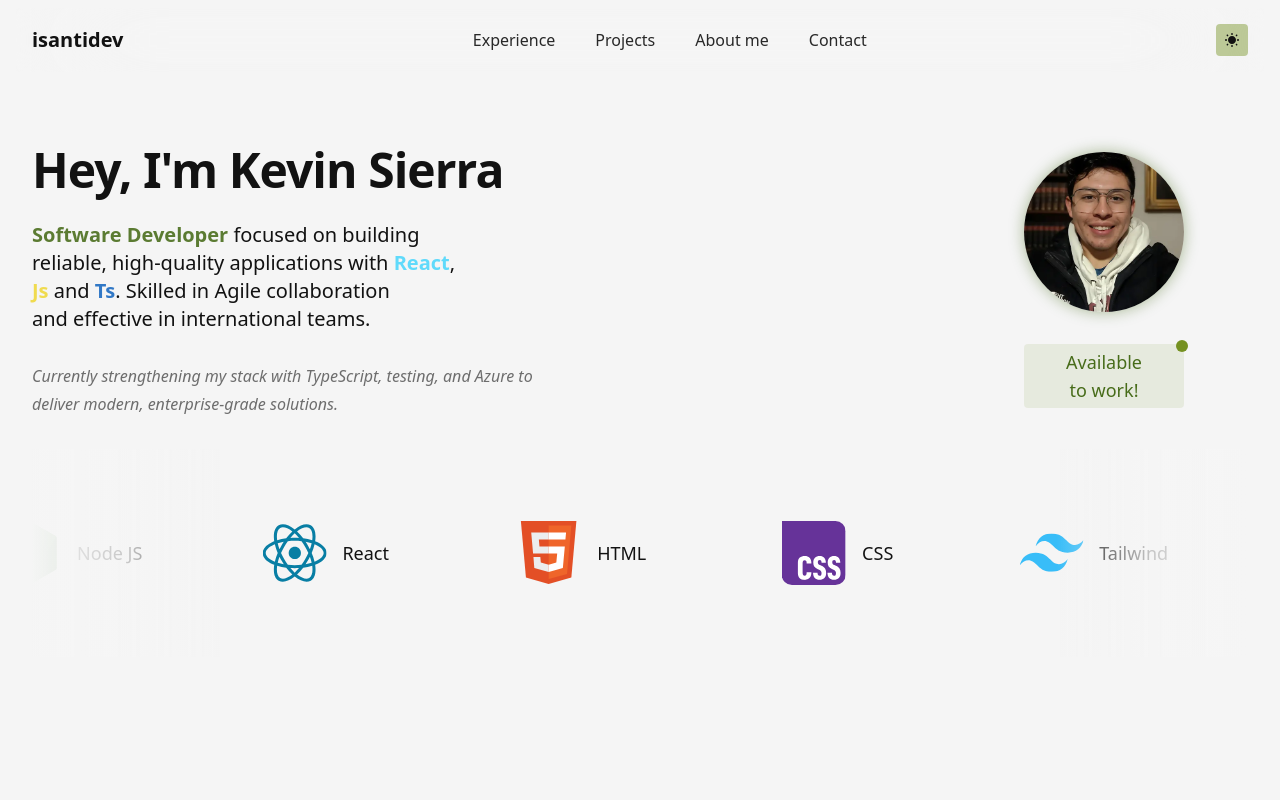
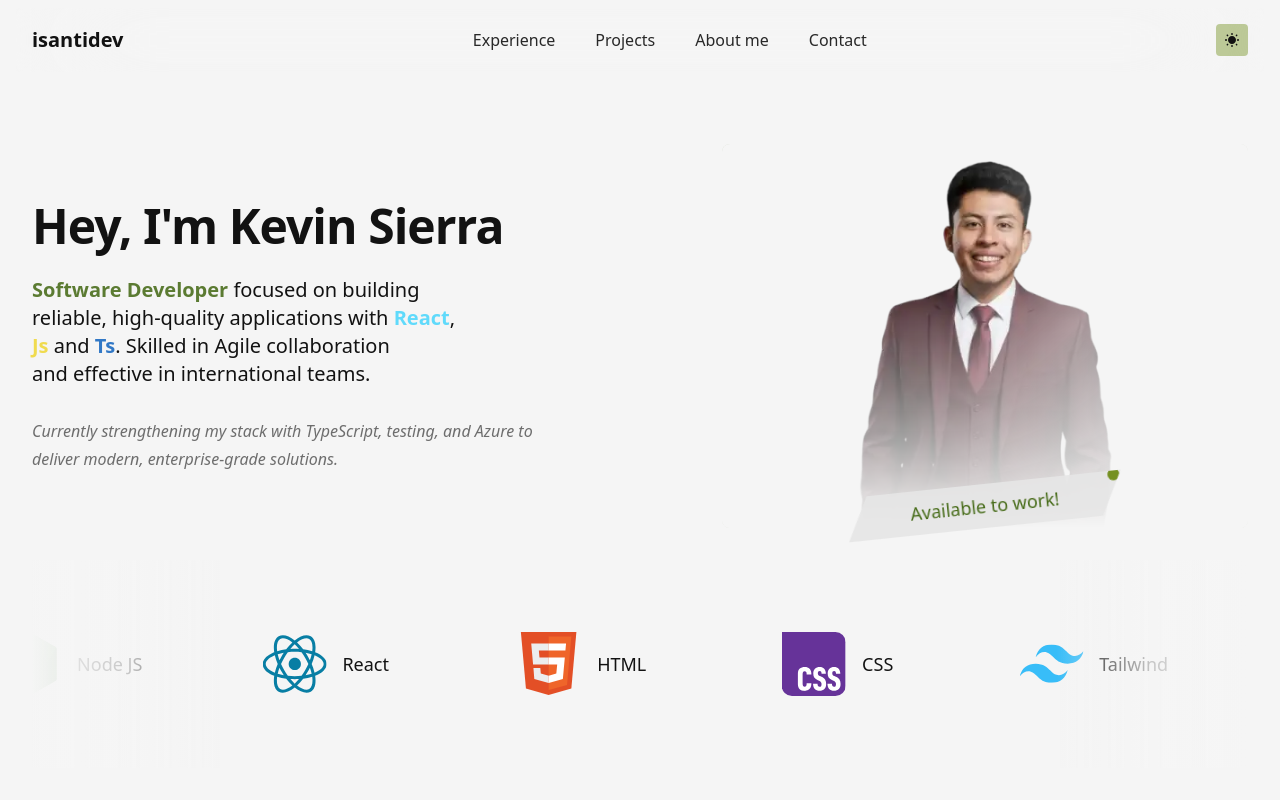
Before and after one commit to isantidev/my-portfolio, a React (Vite) app: page / in a window 1280 px wide. Shown: the top 800 px of the page. Built offline with nearby package versions, Linux system fonts and the light colour scheme.

Commit message:
Improve Hero component, improve the call to action and the profile image

```diff
--- a/src/components/layout/Hero.jsx
+++ b/src/components/layout/Hero.jsx
@@ -1,4 +1,4 @@
-import profileImg from "@images/isantidev-vert.webp";
+import profileImg from "@images/mine-AI-removebg.webp";
 import Stack from "@layout/Stack.jsx";
 import "@styles/keyframes.css";
 
@@ -6,11 +6,10 @@ const Hero = () => {
     return (
         <>
             <section
-                aria-label="about-me"
-                className="flex flex-col gap-4 lg:gap-8 pt-20 md:h-auto md:pt-36 md:pb-20 scroll-m-20 w-full px-4"
+                className="flex flex-col gap-4 lg:gap-8 pt-20 md:h-auto md:pt-24 lg:pt-36 md:pb-20 scroll-m-20 w-full px-4"
                 id="Hero"
             >
-                <div className="flex flex-col items-center justify-between gap-4 md:flex-row">
+                <div className="grid grid-cols-1 lg:grid-flow-col items-center justify-between gap-12">
                     <article
                         className="flex flex-col w-full justify-between items-center
                         md:items-start order-2 md:order-1"
@@ -19,7 +18,7 @@ const Hero = () => {
                             Hey, I'm Kevin Sierra
                         </h1>
                         <br />
-                        <p className="text-balance text-xl md:text-left max-w-lg">
+                        <p className="text-balance w-full text-xl md:text-left max-w-lg">
                             <strong className="text-custom-accent/80">
                                 {"Software Developer "}
                             </strong>
@@ -45,27 +44,35 @@ const Hero = () => {
                         </p>
                     </article>
 
-                    <div className="flex flex-col h-fit gap-8 items-center md:mx-16 order-1">
+                    <div className="relative row-start-1 lg:row-auto flex flex-col w-full mx-auto h-full gap-8 items-center order-1">
                         <span
                             area-label="profile picture"
-                            className="size-40 overflow-hidden rounded-full shadow-custom-accent/40 shadow-[0px_0px_15px_0px] "
+                            className="max-h-96 h-full aspect-auto mask-alpha mask-b-from-custom-bg mask-b-from-30 mask-r-from-white mask-r-from-60 mask-r-to-transparent  overflow-hidden rounded-lg  shadow-custom-accent/40 shadow-[0px_0px_15px_0px] "
                         >
                             <img
-                                className="h-full w-full object-cover"
+                                className="h-full object-cover"
                                 src={profileImg}
                                 alt="Kevin Santiago Sierra Rodriguez's picture"
                             />
                         </span>
+                        <div className="absolute bottom-0 -rotate-6">
                             <a
-                            href="#"
-                            className="relative py-1 px-3 text-center text-balance bg-custom-primary/10 rounded-sm max-w-fit w-fit hover:animate-pulse opacity-90 transition-all"
+                                href="https://www.linkedin.com/in/isantidev/"
+                                className="relative px-8 py-2 sm:px-16 text-center text-balance bg-custom-secondary max-w-fit w-fit hover:animate-pulse opacity-90 transition-all block"
+                                style={{
+                                    clipPath:
+                                        "polygon(8% 0%, 100% 0%, 92% 100%, 0% 100%)",
+                                }}
+                                target="_blank"
+                                rel="noopener noreferrer"
                             >
-                            <span className="absolute -top-1 -right-1 size-3 bg-custom-primary animate-ping rounded-full opacity-80"></span>
-                            <span className="absolute -top-1 -right-1 size-3 rounded-full bg-custom-primary"></span>
+                                <span className="absolute -top-[3px] right-[1px] size-4 bg-custom-primary animate-ping rounded-full opacity-80"></span>
+                                <span className="absolute -top-[2px] right-[2px] size-3 rounded-full bg-custom-primary"></span>
                                 <span className="text-custom-accent text-lg">
                                     Available to work!
                                 </span>
                             </a>
+                        </div>
                     </div>
                 </div>
                 <Stack />
```
Also changed, not shown: src/assets/images/isantidev-big-removebg.webp (added), src/assets/images/mine-AI-removebg.webp (added). Lines whose indentation alone changed are shown as unchanged.
